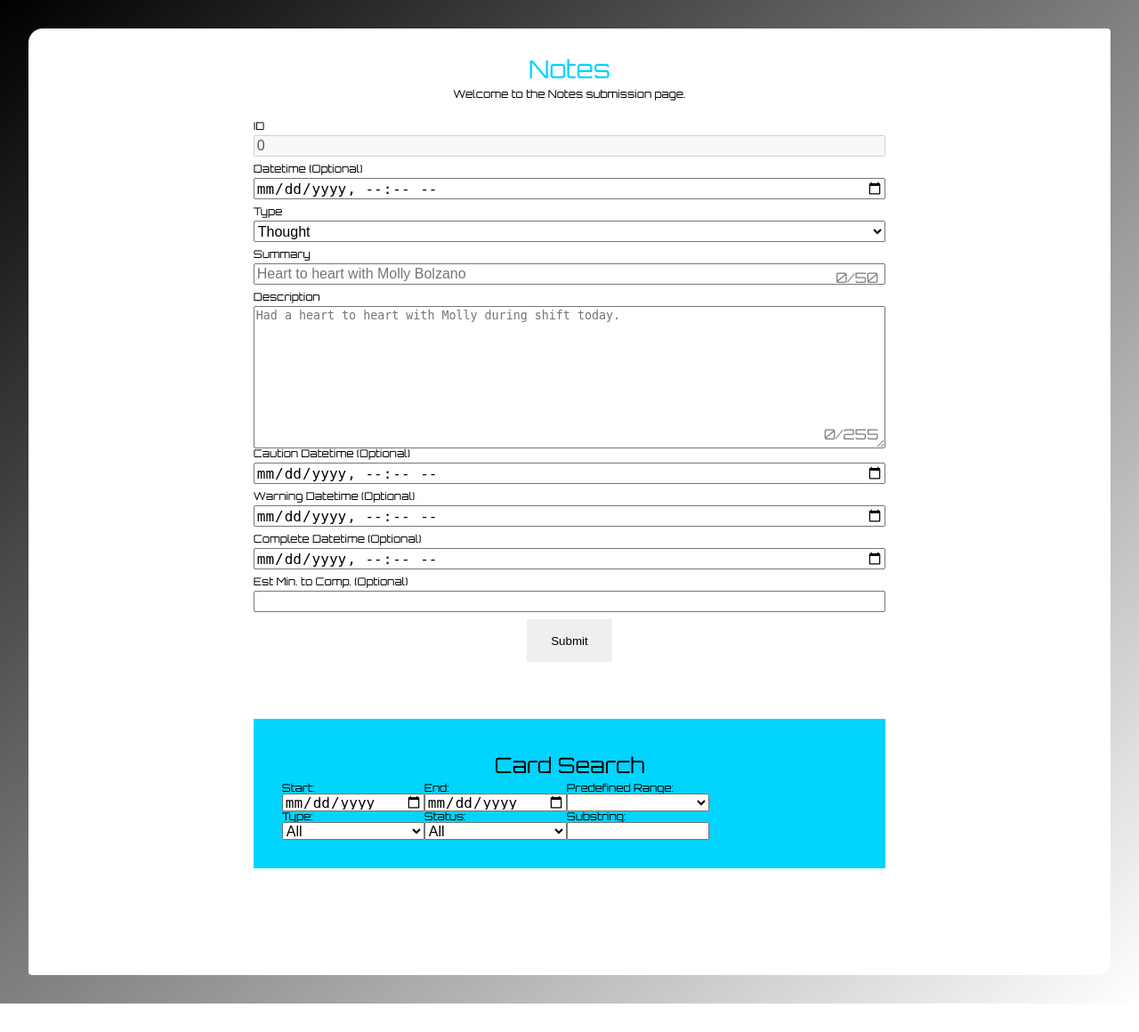
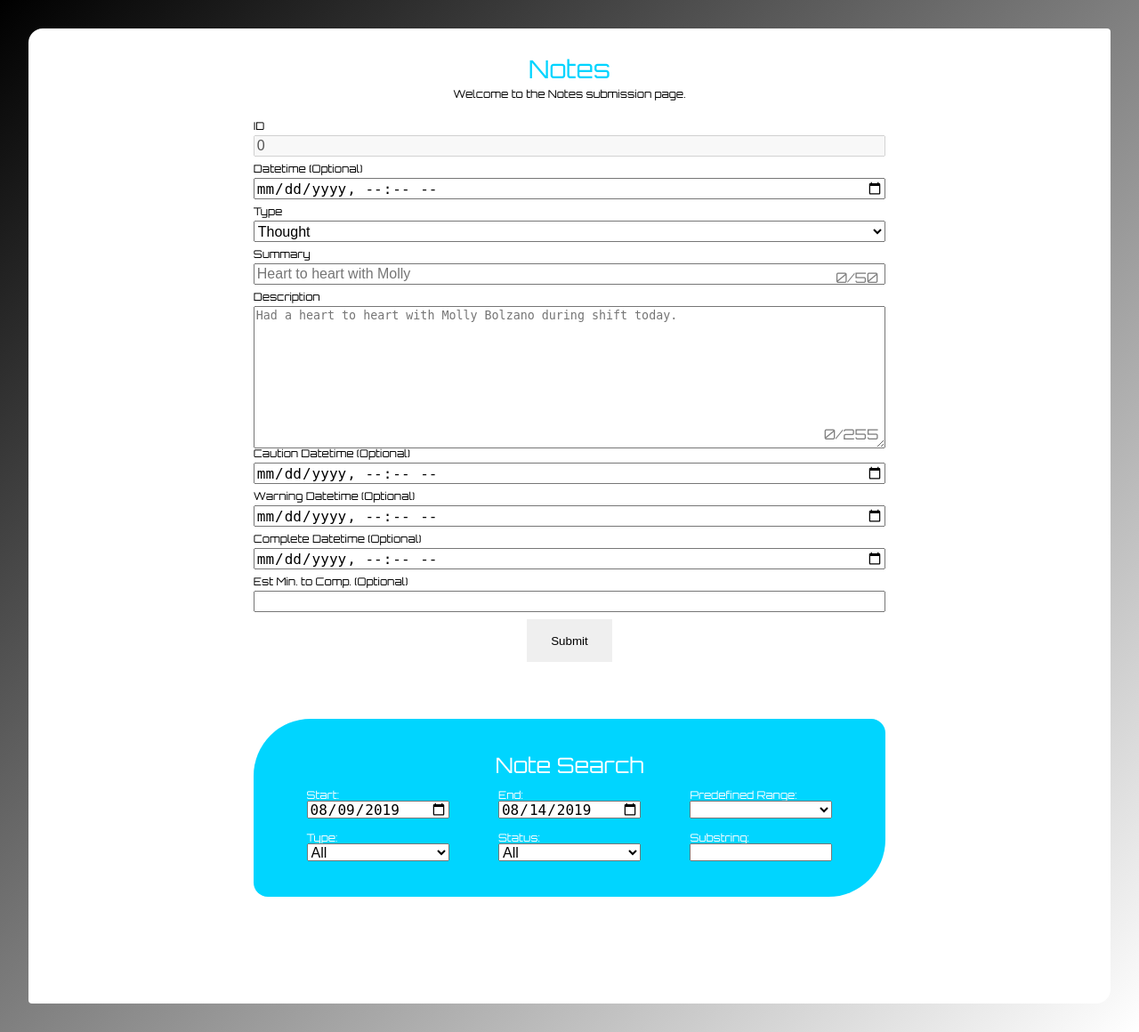
Before and after one commit to JaySoftwareSolutionsLLC/homebase, a PHP site: page /resources/forms/notes.php in a window 1280 px wide. Shown: the whole page at 89% size. Before the commit the page ends 1128 px from the top, so only its background shows below. Run offline with PHP 8.4, Linux system fonts and the light colour scheme; data that the repository does not hold is empty; style sheets or scripts are compiled from the project's sources; some libraries are stand-ins or nearby versions.

Commit message:
Update note front end
- Break scss into own file

```diff
--- a/resources/ajax/note_cards.php
+++ b/resources/ajax/note_cards.php
@@ -27,13 +27,14 @@ $note_type_icons['lesson'] = "<i title='lesson' class='fas fa-graduation-cap'></
 $note_type_icons['book to read'] = "<i title='book to read' class='fas fa-book'></i>";
 $note_type_icons['learning resource'] = "<i title='learning resource' class='fas fa-flask'></i>";
 $note_type_icons['homebase enhancement'] = "<i title='homebase enhancement' class='fas fa-tools'></i>";
+$note_type_icons['habit'] = "<i title='habit' class='fas fa-retweet' style='color: hsla(190, 100%, 50%, 1);'></i>";
 
 //echo "$date_start - $date_end";
 
 // Connect to DB
 $conn = connect_to_db();
 
-// Query DB
+// Query DB to retrieve relevant notes
 $qry = "SELECT 	*
 				FROM personal_notes
         WHERE   datetime >= '$date_start'
--- /dev/null
+++ b/resources/css/notes.css
@@ -0,0 +1,62 @@
+html body main {
+  width: 95%;
+  max-width: none;
+}
+
+html body main form input, html body main form textarea {
+  width: 100%;
+}
+
+html body main form span.char-count {
+  position: relative;
+}
+
+html body main form span.char-count h3.char-count {
+  position: absolute;
+  bottom: 0.5rem;
+  right: 0.5rem;
+  color: rgba(0, 0, 0, 0.5);
+}
+
+html body main section#card-deck-parameters {
+  -webkit-box-orient: vertical;
+  -webkit-box-direction: normal;
+      -ms-flex-flow: column nowrap;
+          flex-flow: column nowrap;
+  width: 60%;
+  -webkit-box-pack: center;
+      -ms-flex-pack: center;
+          justify-content: center;
+  border: none;
+  background: #00d5ff;
+  border-radius: 4rem 1rem;
+  color: white;
+}
+
+html body main section#card-deck-parameters h3 {
+  font-size: 1.5rem;
+  margin: 0.5rem 0;
+}
+
+html body main section#card-deck-parameters div.card-deck-parameter-row {
+  display: -webkit-box;
+  display: -ms-flexbox;
+  display: flex;
+  -ms-flex-pack: distribute;
+      justify-content: space-around;
+  width: 100%;
+  margin: 0.5rem 0;
+}
+
+html body main section#card-deck {
+  width: 100%;
+  padding: 1rem;
+  -webkit-box-orient: horizontal;
+  -webkit-box-direction: normal;
+      -ms-flex-flow: row wrap;
+          flex-flow: row wrap;
+  -webkit-box-pack: space-evenly;
+      -ms-flex-pack: space-evenly;
+          justify-content: space-evenly;
+}
+/*# sourceMappingURL=notes.css.map */
--- /dev/null
+++ b/resources/css/notes.scss
@@ -0,0 +1,47 @@
+html {
+    body {
+        main {
+            width: 95%;
+            max-width: none;
+            form {
+                input, textarea {
+                    width: 100%;
+                }
+                span.char-count {
+                    position: relative;
+                    h3.char-count {
+                        position: absolute;
+                        bottom: 0.5rem;
+                        right: 0.5rem;
+                        color: hsla(0, 0%, 0%, 0.5);
+                    }
+                }
+            }
+            section#card-deck-parameters {
+                flex-flow: column nowrap;
+                width: 60%;
+                justify-content: center;
+                border: none;
+                background: hsl(190, 100%, 50%);
+                border-radius: 4rem 1rem;
+                color: white;
+                h3 {
+                    font-size: 1.5rem;
+                    margin: 0.5rem 0;
+                }
+                div.card-deck-parameter-row {
+                    display: flex;
+                    justify-content: space-around;
+                    width: 100%;
+                    margin: 0.5rem 0;
+                }
+            }
+            section#card-deck {
+                width: 100%;
+                padding: 1rem;
+                flex-flow: row wrap;
+                justify-content: space-evenly;
+            }
+        }
+    }
+}
--- a/resources/forms/notes.php
+++ b/resources/forms/notes.php
@@ -4,12 +4,16 @@ include($_SERVER["DOCUMENT_ROOT"] . '/homebase/resources/resources.php');
 // Connect to DB
 $conn = connect_to_db();
 // Initialize variables
-$today = date('Y-m-d H:i:s');
+$today = date('Y-m-d');
 
 $entry_msg = "Welcome to the Notes submission page.";
 
 $id = $_GET['id'] ?? 0;
 $page_type = ($id === 0) ? 'create' : 'update';
+
+$five_days_ago = return_date_relative_to_today('-5 days', 'string', 'Y-m-d');
+$date_start = $date_start ?? $_POST['date-start'] ?? $five_days_ago;
+$date_end = $date_end ?? $_POST['date-end'] ?? $today;
 
 $predefined_dates = ['this week', 'last week', 'week before last', 'this month', 'last month', 'month before last', 'this quarter', 'last quarter', 'this year', 'last year'];
 
@@ -72,17 +76,17 @@ $conn->close();
 <?php
 // Link to Style Sheets
 include($_SERVER["DOCUMENT_ROOT"] . '/homebase/resources/forms/form-resources/css-files.php');
-
 ?>
+		<link rel="stylesheet" type="text/css" href="/homebase/resources/css/notes.css">
 		<title>Note Form</title>
 	</head>
 	<body>
-		<main style='width: 95%; max-width: none;'>
+		<main>
 
 			<h1>Notes</h1>
 			<h2 class='msg'><?php echo $entry_msg ?></h2>
 
-			<form method='post'>
+			<form method='post' id='main-form'>
 				<label for='id'>ID</label>
 				<input type='number' id='id' name='id' value='<?= $id; ?>' disabled />
 				<label for='datetime'>Datetime (Optional)</label>
@@ -96,19 +100,20 @@ include($_SERVER["DOCUMENT_ROOT"] . '/homebase/resources/forms/form-resources/cs
 					<option value='negative experience' <?php if ($old_info['negative experience'] == 'reminder') echo "selected"; ?> >Negative Experience</option>
 					<option value='quote' <?php if ($old_info['type'] == 'quote') echo "selected"; ?> >Quote</option>
 					<option value='lesson' <?php if ($old_info['type'] == 'lesson') echo "selected"; ?> >Lesson</option>
-					<option value='book to read' <?php if ($old_info['book to read'] == 'reminder') echo "selected"; ?> >Book To Read</option>
-					<option value='learning resource' <?php if ($old_info['learning resource'] == 'reminder') echo "selected"; ?> >Learning Resource</option>
-					<option value='homebase enhancement' <?php if ($old_info['homebase enhancement'] == 'reminder') echo "selected"; ?> >HomeBase Enhancement</option>
+					<option value='book to read' <?php if ($old_info['type'] == 'book to read') echo "selected"; ?> >Book To Read</option>
+					<option value='learning resource' <?php if ($old_info['type'] == 'learning resource') echo "selected"; ?> >Learning Resource</option>
+					<option value='homebase enhancement' <?php if ($old_info['type'] == 'homebase enhancement') echo "selected"; ?> >HomeBase Enhancement</option>
+					<option value='habit' <?php if ($old_info['type'] == 'habit') echo "selected"; ?> >Habit</option>
 				</select>
 				<label for='summary-input'>Summary</label>
-				<span style='position: relative;'>
-					<input class='summary' name='summary' id='summary-input' type='text' placeholder='Heart to heart with Molly Bolzano' maxlength='50' style='width: 100%;' value='<?php echo $old_info['summary'] ?>'/>
-					<h3 class='summary-char-used' style='position: absolute; bottom: 0.5rem; right: 0.5rem; color: hsla(0, 0%, 0%, 0.5);'>0/50</h3>
+				<span class='char-count'>
+					<input class='summary' name='summary' id='summary-input' type='text' placeholder='Heart to heart with Molly' maxlength='50' value='<?php echo $old_info['summary'] ?>'/>
+					<h3 class='char-count'>0/50</h3>
 				</span>
 				<label for='description-input'>Description</label>
-				<span style='position: relative;'>
-					<textarea name='description' class='description' id='description-input' maxlength='255' placeholder='Had a heart to heart with Molly during shift today.' style='width: 100%;'><?php echo htmlspecialchars_decode($old_info['description']); ?></textarea>
-					<h3 class='desc-char-used' style='position: absolute; bottom: 0.5rem; right: 0.5rem; color: hsla(0, 0%, 0%, 0.5);'>0/255</h3>
+				<span class='char-count'>
+					<textarea name='description' class='description' id='description-input' maxlength='255' placeholder='Had a heart to heart with Molly Bolzano during shift today.'><?php echo htmlspecialchars_decode($old_info['description']); ?></textarea>
+					<h3 class='char-count'>0/255</h3>
 				</span>
 				<label for='caution-datetime-input'>Caution Datetime (Optional)</label>
 				<input type='datetime-local' name='caution-datetime' id='caution-datetime-input' <?php echo is_null($old_info['caution_datetime']) ? "" : " value='" . date('Y-m-d\TH:i', strtotime($old_info['caution_datetime'])) . "'" ?> />
@@ -121,13 +126,12 @@ include($_SERVER["DOCUMENT_ROOT"] . '/homebase/resources/forms/form-resources/cs
 				<button type="submit"><?php echo $page_type == 'update' ? 'Update' : 'Submit' ?></button>
 			</form>
 
-			<section class='card-deck-parameters' style='flex-flow: column nowrap; width: 60%; justify-content: center; border: none; background: hsl(190, 100%, 50%);'>
-				<h3 style='font-size: 1.5rem; margin: 0.5rem 0;'>Card Search</h3>
-				<div class='card-deck-parameter-row' style='display: flex; width: 100%;'>
-					<?= generate_named_date_range('', $date_start, $date_end, $predefined_dates); ?>
-
+			<section id='card-deck-parameters'>
+				<h3>Note Search</h3>
+				<div class='card-deck-parameter-row'>
+					<?= generate_named_date_range($date_start, $date_end, $predefined_dates); ?>
 				</div>
-				<div class='card-deck-parameter-row' style='display: flex; width: 100%;'>
+				<div class='card-deck-parameter-row'>
 					<span class='flex-input'>
 						<label for='card-deck-type-input'>Type:</label>
 						<select id='card-deck-type-input'>
@@ -142,6 +146,7 @@ include($_SERVER["DOCUMENT_ROOT"] . '/homebase/resources/forms/form-resources/cs
 							<option value='book to read'>Book To Read</option>
 							<option value='learning resource'>Learning Resource</option>
 							<option value='homebase enhancement'>HomeBase Enhancement</option>
+							<option value='habit'>Habit</option>
 						</select>
 					</span>
 					<span class='flex-input'>
@@ -158,7 +163,7 @@ include($_SERVER["DOCUMENT_ROOT"] . '/homebase/resources/forms/form-resources/cs
 					<?= return_label_and_input('card-deck-search-input', 'card-deck-search', 'text', 'Substring:'); ?>
 				</div>
 			</section>
-			<section class='card-deck' style='width: 100%; padding: 1rem; flex-flow: row wrap; justify-content: space-evenly;'></section>
+			<section id='card-deck'></section>
 
 		</main>
 <?php
@@ -181,23 +186,18 @@ include($_SERVER["DOCUMENT_ROOT"] . '/homebase/resources/forms/form-resources/js
 							}
 						})
 						.done(function(response) {
-							$('section.card-deck').empty().html(response);
+							$('section#card-deck').empty().html(response);
 							// DEPRECATED allowCompleteDatetimeToBeUpdated();
 						});
 					}
-					// Retrieve all notes
-					/*
-					$.ajax({
-						type: "POST",
-						url: '/homebase/resources/ajax/note_cards.php',
-						data: {
+					// Initial note retrieval
+					let dateStart = $('input#date-start').val();
+					let dateEnd = $('input#date-end').val();
+					let searchStr = $('input#card-deck-search-input').val();
+					let cardType = $('select#card-deck-type-input').val();
+					let cardStatus = $('select#card-deck-status-input').val();
+					updateNoteCardHTML(dateStart, dateEnd, searchStr, cardType, cardStatus);
 
-						}
-					})
-					.done(function(response) {
-						$('section.card-deck').empty().html(response);
-					});
-					*/
 					// Show char limit for summary
 					$('input.summary').on('keyup', function() {
 						let charCount = $(this).val();
@@ -228,7 +228,7 @@ include($_SERVER["DOCUMENT_ROOT"] . '/homebase/resources/forms/form-resources/js
 						updateNoteCardHTML(dateStart, dateEnd, searchStr, cardType, cardStatus);
 					});
 					// Retrieve notes if inputs change
-					$('section.card-deck-parameters input, select#card-deck-type-input, select#card-deck-status-input').bind('keyup change', function() {
+					$('section#card-deck-parameters input, select#card-deck-type-input, select#card-deck-status-input').bind('keyup change', function() {
 						let dateStart = $('input#date-start').val();
 						let dateEnd = $('input#date-end').val();
 						let searchStr = $('input#card-deck-search-input').val();
--- a/resources/resources.php
+++ b/resources/resources.php
@@ -232,9 +232,8 @@
 		}
 		return $notification;
 	}
-	function generate_named_date_range($name, $date_start, $date_end, $predefined_dates, $first_range_label = 'Start', $second_range_label = 'End', $first_range_id = 'date-start', $second_range_id = 'date-end', $predefined_range_id = 'predefined-dates') {
+	function generate_named_date_range($date_start, $date_end, $predefined_dates, $first_range_label = 'Start', $second_range_label = 'End', $first_range_id = 'date-start', $second_range_id = 'date-end', $predefined_range_id = 'predefined-dates') {
 		$str = "<tr>
-			<td class='M nrb'><legend>$name</legend></td>
 			<td class='M nlb' colspan='4'><span class='flex-input'><label for='$first_range_id'>$first_range_label:</label><input type='date' class='datepicker' name='$first_range_id' autocomplete='off' id='$first_range_id' value='";
 		$str .= $date_start;
 		$str .= "' /></span>
```
Also changed, not shown: 1 other file.
